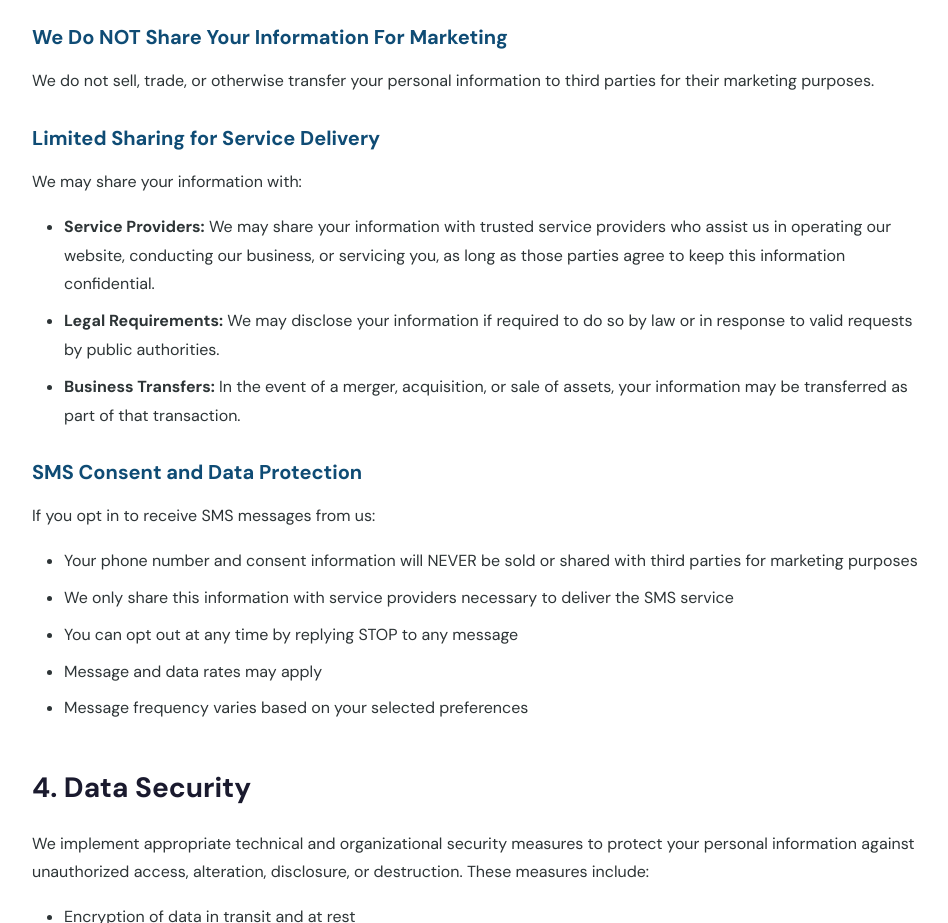
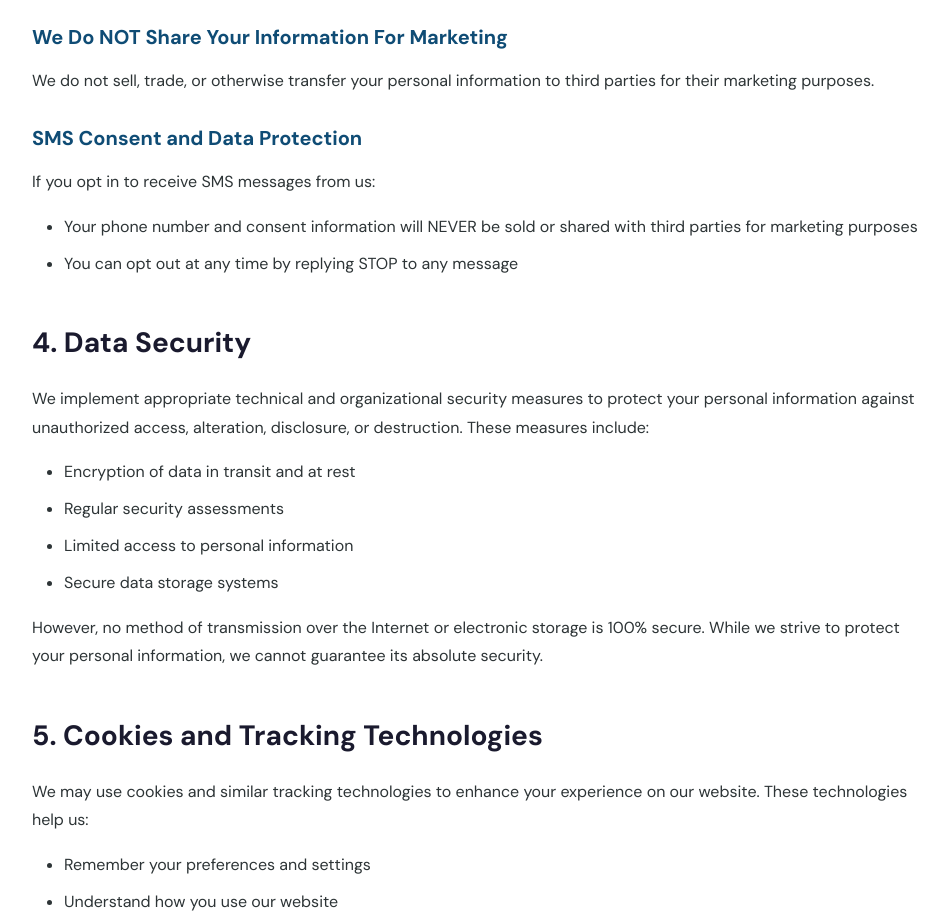
Before and after one commit to Samandar-Jumanov/mediterian-automations-, a plain HTML site: page privacy.html in a window 1280 px wide. Shown: the part 2060-2983 px from the top of the page, without its empty margins (158-1106 px from the left). Drawn offline with Linux system fonts and the light colour scheme.

Commit message:
Privacy and policy page has been updated sms consent and sms sharing

```diff
--- a/privacy.html
+++ b/privacy.html
@@ -195,22 +195,13 @@
         <h3>We Do NOT Share Your Information For Marketing</h3>
         <p>We do not sell, trade, or otherwise transfer your personal information to third parties for their marketing purposes.</p>
 
-        <h3>Limited Sharing for Service Delivery</h3>
-        <p>We may share your information with:</p>
-        <ul>
-            <li><strong>Service Providers:</strong> We may share your information with trusted service providers who assist us in operating our website, conducting our business, or servicing you, as long as those parties agree to keep this information confidential.</li>
-            <li><strong>Legal Requirements:</strong> We may disclose your information if required to do so by law or in response to valid requests by public authorities.</li>
-            <li><strong>Business Transfers:</strong> In the event of a merger, acquisition, or sale of assets, your information may be transferred as part of that transaction.</li>
-        </ul>
+
 
         <h3>SMS Consent and Data Protection</h3>
         <p>If you opt in to receive SMS messages from us:</p>
         <ul>
             <li>Your phone number and consent information will NEVER be sold or shared with third parties for marketing purposes</li>
-            <li>We only share this information with service providers necessary to deliver the SMS service</li>
             <li>You can opt out at any time by replying STOP to any message</li>
-            <li>Message and data rates may apply</li>
-            <li>Message frequency varies based on your selected preferences</li>
         </ul>
 
         <h2>4. Data Security</h2>
```
